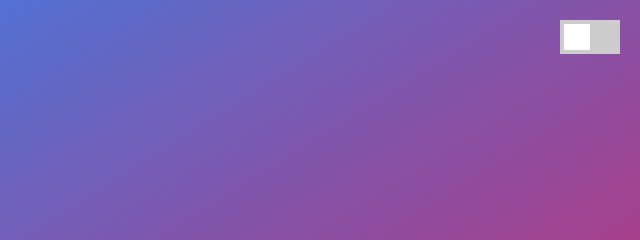
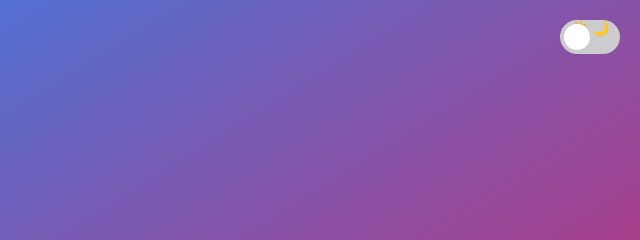
Before and after one commit to Willpatpost/PersonalWebpage, a plain HTML site: page index.html in a window 1280 px wide. Shown: the top 240 px of the page, 640-1280 px from the left. Drawn offline with Linux system fonts and the light colour scheme.

Commit message:
Update index.html

```diff
--- a/index.html
+++ b/index.html
@@ -21,7 +21,10 @@
     <div class="theme-switch">
         <label class="switch">
             <input type="checkbox" id="theme-toggle">
-            <span class="slider"></span>
+            <span class="slider round">
+                <span class="sun">☀️</span>
+                <span class="moon">🌙</span>
+            </span>
         </label>
     </div>
 </header>
```
